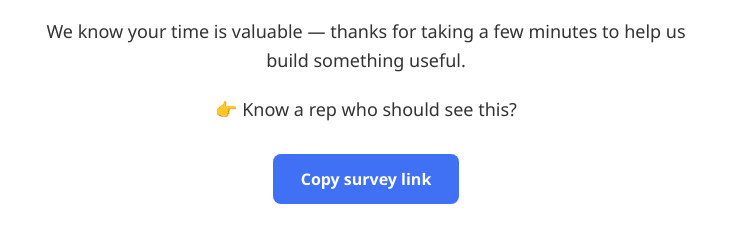
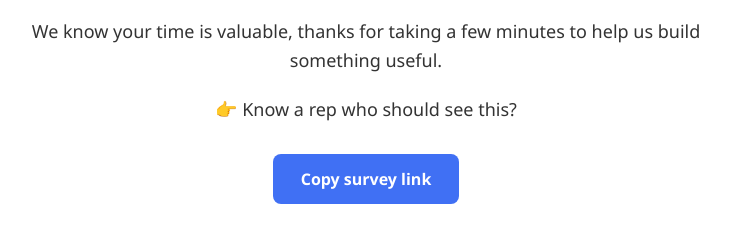
Before and after one commit to asikors/CT-Survey-Page, a plain HTML site: page CT-Thank-You-Page.html in a window 1280 px wide. Shown: the part 526-757 px from the top of the page, without its empty margins (274-1004 px from the left). Drawn offline with Linux system fonts and the light colour scheme.

Commit message:
update chaning AI -

```diff
--- a/CT-Thank-You-Page.html
+++ b/CT-Thank-You-Page.html
@@ -177,7 +177,7 @@
 
             <p>If you entered your email and asked for beta access, you're on the list. Additionally, if you asked for updates we'll keep you in the loop!</p>
 
-            <p>We know your time is valuable — thanks for taking a few minutes to help us build something useful.</p>
+            <p>We know your time is valuable, thanks for taking a few minutes to help us build something useful.</p>
 
             <p>👉 Know a rep who should see this?</p>
             <button class="share-button" onclick="copySurveyLink()">Copy survey link</button>
```
